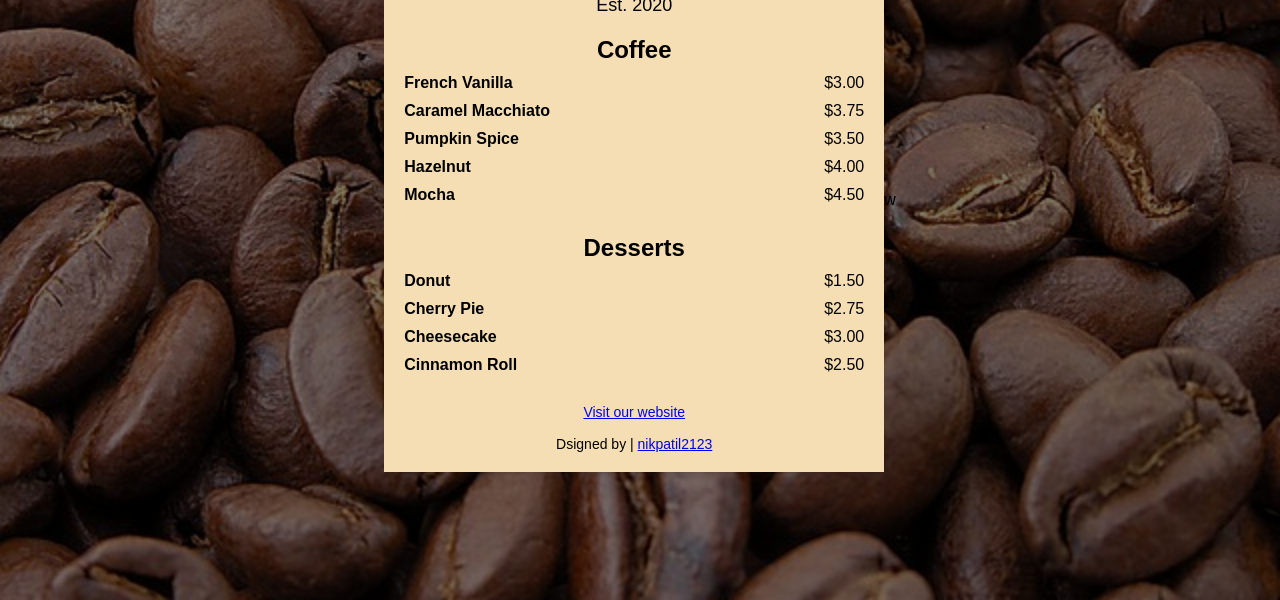
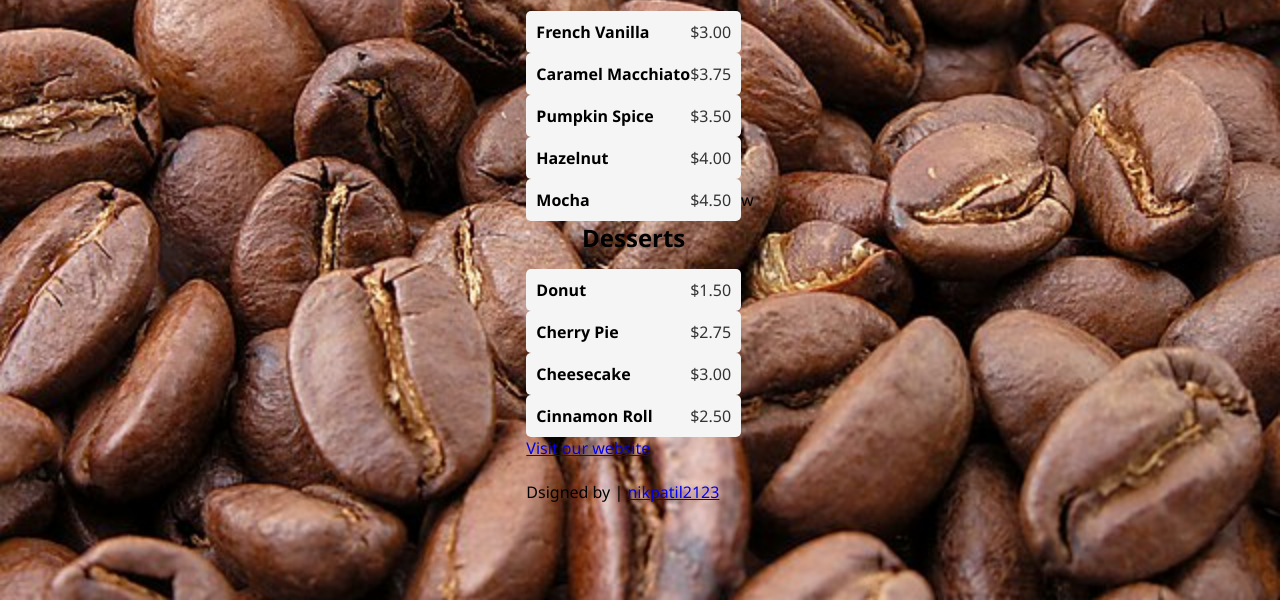
Before and after one commit to nikpatil2123/cafe-menu, a plain HTML site: page index.html in a window 1280 px wide. Shown: the part 200-800 px from the top of the page. Drawn offline with Linux system fonts and the light colour scheme.

Commit message:
Update styles.css

```diff
--- a/styles.css
+++ b/styles.css
@@ -6,70 +6,66 @@
 }
 
 body {
-    font-family: Arial, sans-serif;
-    background-color: #f5f5f5;
-    display: flex;
-    justify-content: center;
-    align-items: center;
-    min-height: 100vh;
-    border-radius: 20px;
-    padding: 20px;
+    font-family: 'Segoe UI', Tahoma, Geneva, Verdana, sans-serif;
     background-image: url('Roasted_coffee_beans.jpg');
     background-size: cover;
     background-position: center;
     background-repeat: no-repeat;
     background-attachment: fixed;
-    min-height: 100vh;
-    margin: 0;
-    background-color: rgba(0,0,0,0.5); /* Optional: adds a dark overlay */
-    background-blend-mode: darken;
+    display: flex;
+    justify-content: center;
+    align-items: center;
+    height: 100vh;
+    padding: 20px;
 }
 
-.menu-container {
-    max-width: 500px;
+.container {
     width: 100%;
-    background-color: #f5deb3;
-    padding: 20px;
-    box-shadow: 0 2px 5px rgba(0, 0, 0, 0.1);
-    border border-radius: 10px;
+    max-width: 600px;
+    background-color: #ffffff;
+    box-shadow: 0 4px 8px rgba(0, 0, 0, 0.1);
+    border-radius: 10px;
+    overflow: hidden;
 }
 
-.menu-title {
-    font-size: 32px;
+.header, .footer {
+    background-color: #333333;
+    color: #ffffff;
     text-align: center;
-    margin-bottom: 10px;
-    color: rgb(0, 0, 0);
+    padding: 10px;
 }
 
-.menu-subtitle {
-    font-size: 18px;
-    text-align: center;
-    color: #000000;
-    margin-bottom: 20px;
+.title {
+    font-size: 32px;
+    margin-bottom: 5px;
 }
 
-.menu-section {
-    margin-bottom: 30px;
+.subtitle {
+    font-size: 18px;
+}
+
+.section {
+    padding: 20px;
 }
 
 .section-title {
     font-size: 24px;
+    margin-bottom: 15px;
     text-align: center;
-    margin-bottom: 10px;
 }
 
-.menu-items {
-    display: grid;
-    grid-template-columns: 1fr;
-    grid-gap: 10px;
+.menu {
+    display: flex;
+    flex-direction: column;
+    gap: 10px;
 }
 
 .menu-item {
     display: flex;
     justify-content: space-between;
-    align-items: center;
-    font-size: 16px;
-    color: rgb(0, 0, 0);
+    padding: 10px;
+    background-color: #f5f5f5;
+    border-radius: 5px;
 }
 
 .item-name {
@@ -77,12 +73,14 @@ body {
 }
 
 .item-price {
-    color: #000000;
+    color: #333333;
 }
 
-footer {
-    text-align: center;
-    font-size: 14px;
-    color: #000000;
-    margin-top: 20px;
+.footer a {
+    color: #ffffff;
+    text-decoration: none;
 }
+
+.footer p {
+    margin: 5px 0;
+}
```
